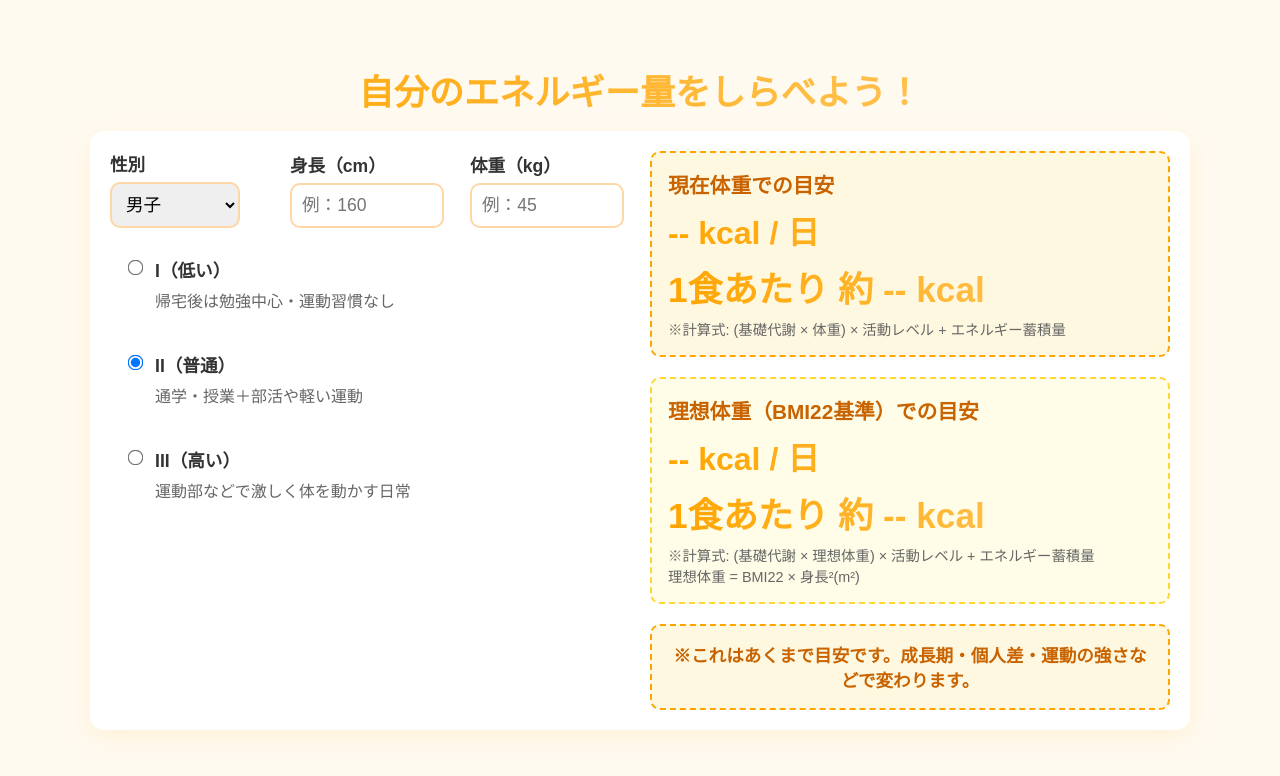
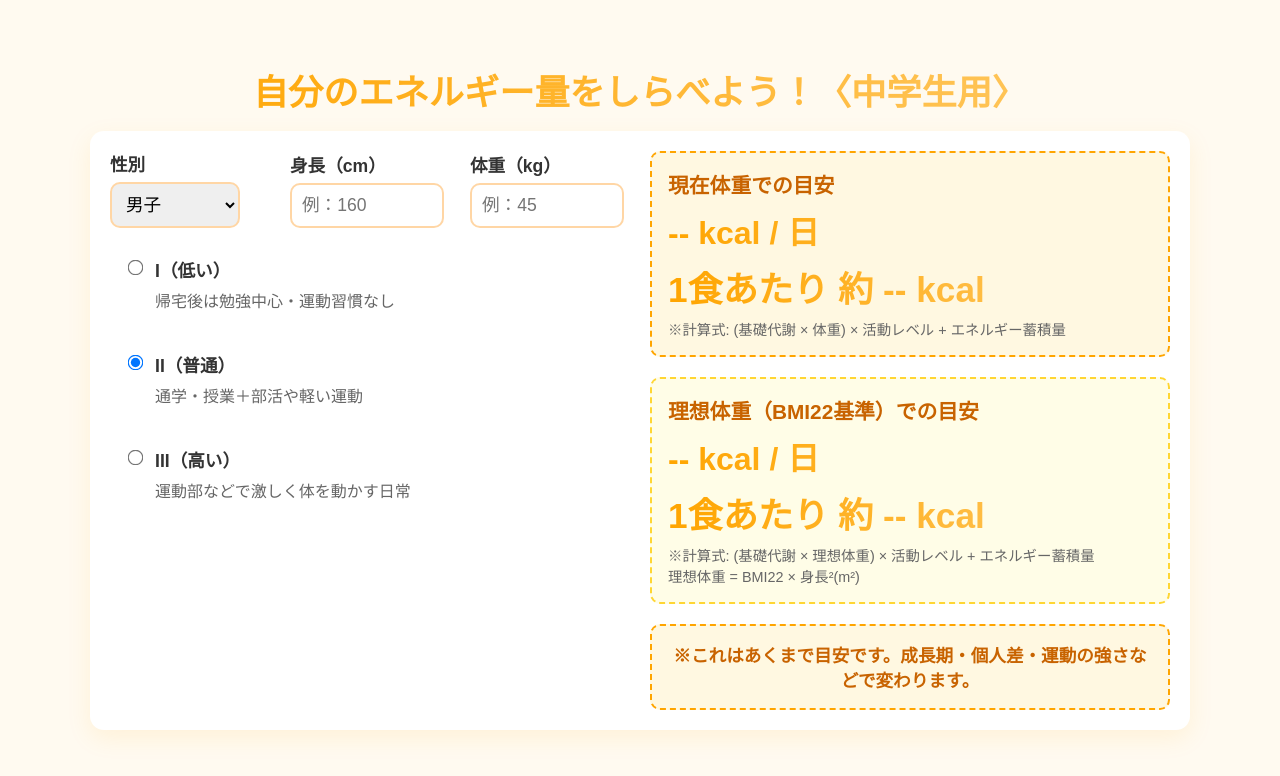
Before and after one commit to nonn04/energy, a plain HTML site: page index.html in a window 1280 px wide. Drawn offline with Linux system fonts and the light colour scheme.

Commit message:
Update index.html

```diff
--- a/index.html
+++ b/index.html
@@ -40,7 +40,7 @@
 <body>
 <div class="wrap">
   <header>
-    <h1>自分のエネルギー量をしらべよう！</h1>
+    <h1>自分のエネルギー量をしらべよう！〈中学生用〉</h1>
   </header>
   <main class="card">
     <div class="input-section">
```
